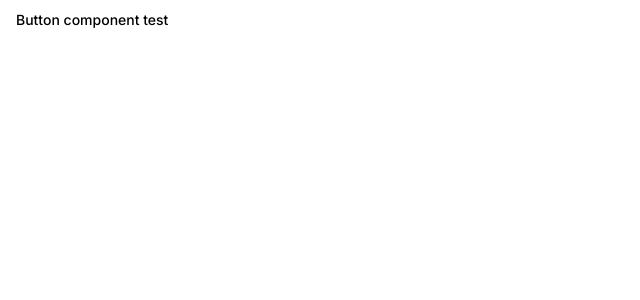
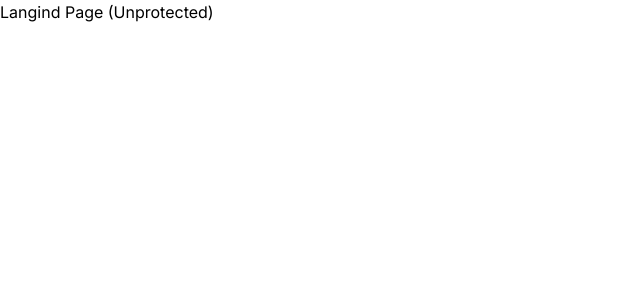
Before and after one commit to dougfun/App-structure, a Next.js app: page / in a window 1280 px wide. Shown: the top 300 px of the page, without its empty margins (0-640 px from the left). Built offline with nearby package versions, Linux system fonts and the light colour scheme.

Commit message:
6.Commit: Routes created

```diff
--- /dev/null
+++ b/app/(dashboard)/(routes)/dashboard/page.tsx
@@ -0,0 +1,8 @@
+import { Button } from "@/components/ui/button";
+
+
+export default function DashboardPage() {
+  return (
+    <Button>Dashboard Page</Button>
+  )
+}
--- /dev/null
+++ b/app/(landing)/page.tsx
@@ -0,0 +1,9 @@
+const LandingPage = () => {
+    return (
+        <div>
+            Langind Page (Unprotected)
+        </div>
+    );
+}
+
+export default LandingPage;
--- a/app/globals.css
+++ b/app/globals.css
@@ -1,6 +1,12 @@
 @tailwind base;
 @tailwind components;
 @tailwind utilities;
+
+html,
+body,
+:root {
+  height: 100%;
+}
 
 @layer base {
   :root {
--- a/app/layout.tsx
+++ b/app/layout.tsx
@@ -5,8 +5,8 @@ import { Inter } from 'next/font/google'
 const inter = Inter({ subsets: ['latin'] })
 
 export const metadata: Metadata = {
-  title: 'Create Next App',
-  description: 'Generated by create next app',
+  title: 'Key-Knowledge',
+  description: 'AI Platform',
 }
 
 export default function RootLayout({
```
